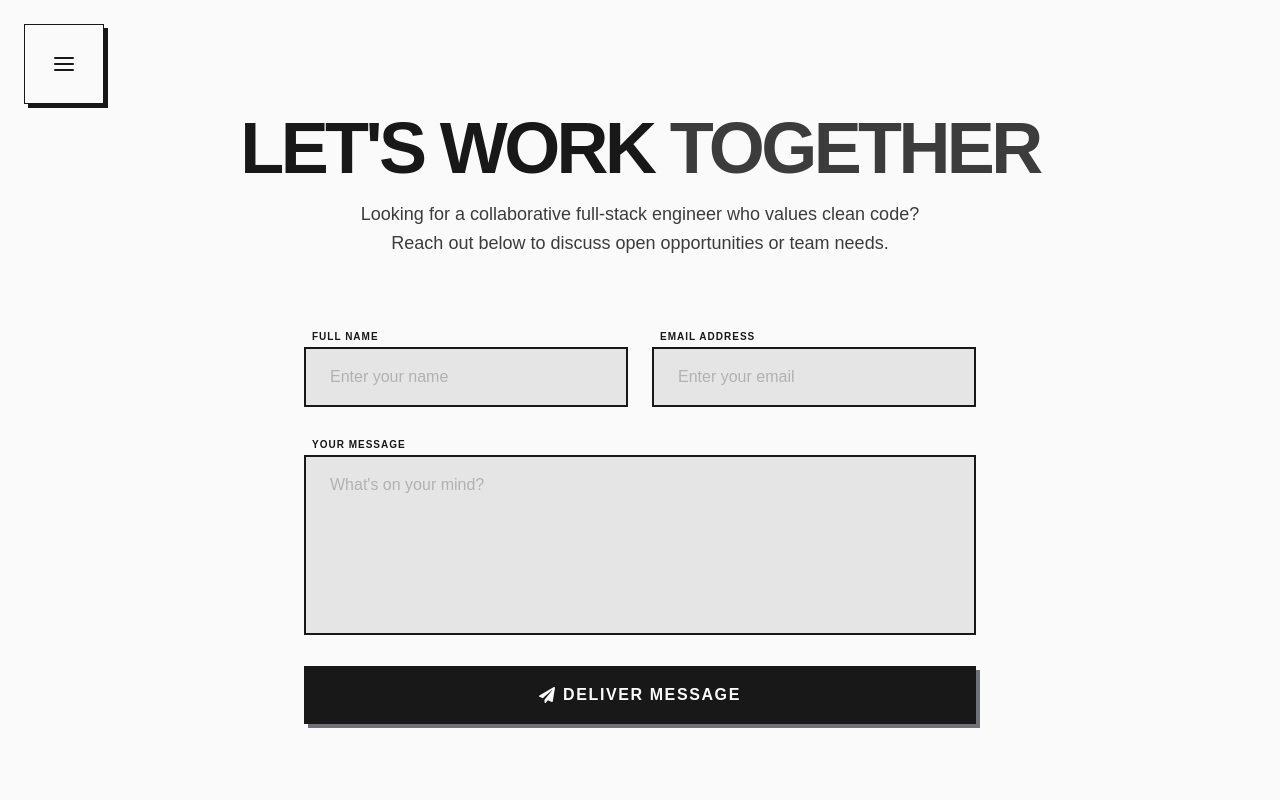
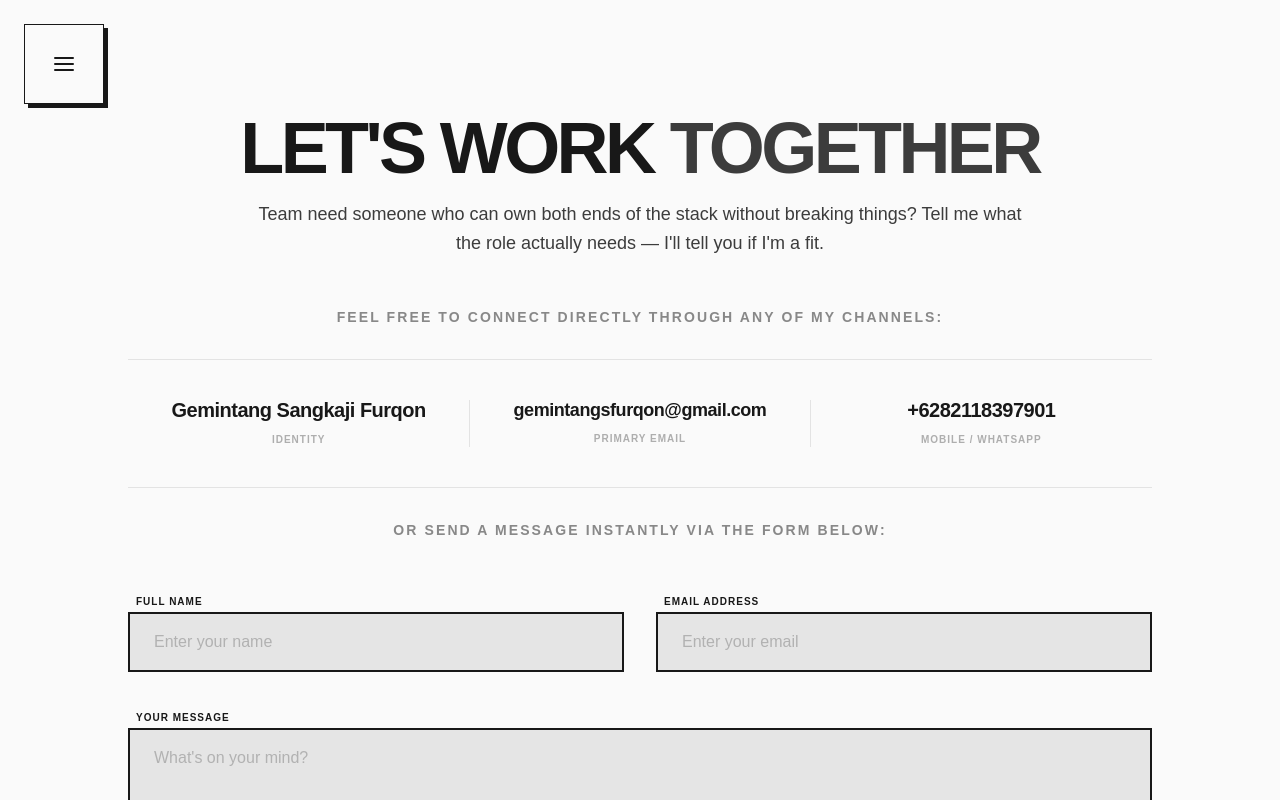
Before and after one commit to gemintangsf/portfolio, a Next.js app: page /contact in a window 1280 px wide. Shown: the top 800 px of the page. Built offline with nearby package versions, Linux system fonts and the light colour scheme; a web font is replaced by a local one.

Commit message:
style(sections): refactor hero options, techstack hover, and add contact details grid

```diff
--- a/src/components/sections/ContactSection.tsx
+++ b/src/components/sections/ContactSection.tsx
@@ -5,6 +5,7 @@ import { useState } from "react";
 import { FaPaperPlane, FaCheckCircle, FaExclamationCircle } from "react-icons/fa";
 import { Container, Grid, Stack, Input, Textarea, Button } from "@/components/ui";
 import { useUI } from "@/hooks/useUI";
+import { SITE_CONFIG, SOCIAL_LINKS } from "@/lib/constants";
 
 export default function ContactSection() {
     const [status, setStatus] = useState<"idle" | "loading" | "success" | "error">("idle");
@@ -16,27 +17,27 @@ export default function ContactSection() {
             case "Mobile":
                 return {
                     title: <>Let&apos;s Build Your <span className="text-brand-accent">Mobile App</span></>,
-                    subtitle: "Have a mobile app concept or need optimization? Let's discuss how we can build a responsive, high-performance Flutter solution together."
+                    subtitle: "Got an app idea that hasn't shipped yet, or one that's already live but losing users to lag? Tell me what's breaking — let's figure out the fix."
                 };
             case "Web":
                 return {
                     title: <>Let&apos;s Design Your <span className="text-brand-accent">Web Platform</span></>,
-                    subtitle: "Need a modern Next.js site or custom e-commerce solution? Tell me about your requirements and let's craft an SEO-friendly platform."
+                    subtitle: "Need a site that doesn't just look good but actually moves the needle — more sales, more traffic, stronger brand? Tell me what you're optimizing for, we'll design around it."
                 };
             case "Enterprise":
                 return {
                     title: <>Let&apos;s Design Your <span className="text-brand-accent">APIs & Backend</span></>,
-                    subtitle: "Looking for a secure, scalable backend architecture? Tell me about your database and server needs, and let's design the ideal API schema."
+                    subtitle: "System starting to choke under data or traffic it wasn't built for? Tell me where it's breaking — we'll work backward to the right architecture."
                 };
             case "All":
                 return {
                     title: <>Let&apos;s Work <span className="text-brand-accent">Together</span></>,
-                    subtitle: "Looking for a collaborative full-stack engineer who values clean code? Reach out below to discuss open opportunities or team needs."
+                    subtitle: "Team need someone who can own both ends of the stack without breaking things? Tell me what the role actually needs — I'll tell you if I'm a fit."
                 };
             default:
                 return {
                     title: <>Let&apos;s <span className="text-brand-accent">Collaborate</span></>,
-                    subtitle: "Have a vision? Let’s turn it into reality. I’m always open to discussing new projects, roles, and creative solutions."
+                    subtitle: "What's the problem you're trying to solve? Start there — we'll figure out the rest together."
                 };
         }
     };
@@ -106,12 +107,64 @@ export default function ContactSection() {
                     whileInView={{ opacity: 1, y: 0 }}
                     viewport={{ once: true, margin: "-100px" }}
                     transition={{ duration: 0.8, delay: 0.4, ease: [0.22, 1, 0.36, 1] }}
-                    className="text-lg text-brand-accent max-w-xl mb-16 font-light leading-relaxed"
+                    className="text-lg text-brand-accent max-w-3xl mb-12 font-light leading-relaxed"
                 >
                     {headerContent.subtitle}
                 </motion.p>
 
-                <div className="w-full max-w-2xl">
+                {/* Contact Information Grid */}
+                <motion.div
+                    initial={{ opacity: 0, y: 40 }}
+                    whileInView={{ opacity: 1, y: 0 }}
+                    viewport={{ once: true, margin: "-100px" }}
+                    transition={{ duration: 0.8, delay: 0.5, ease: [0.22, 1, 0.36, 1] }}
+                    className="w-full max-w-5xl mb-12 text-center"
+                >
+                    <p className="text-xs md:text-sm font-bold uppercase tracking-[0.15em] text-brand-accent/60 mb-8">
+                        Feel free to connect directly through any of my channels:
+                    </p>
+
+                    <div className="grid grid-cols-1 md:grid-cols-3 gap-8 md:gap-0 justify-center items-stretch border-y border-brand-base/10 py-10 mb-8">
+                        <div className="flex flex-col items-center justify-center px-6">
+                            <span className="text-lg md:text-xl font-black text-brand-base tracking-tight leading-none text-center">
+                                {SITE_CONFIG.name}
+                            </span>
+                            <span className="text-[10px] font-bold uppercase tracking-widest text-brand-accent/40 mt-3 text-center">
+                                identity
+                            </span>
+                        </div>
+
+                        <div className="flex flex-col items-center justify-center border-y md:border-y-0 md:border-x border-brand-base/10 py-6 md:py-0 px-6">
+                            <a
+                                href={SOCIAL_LINKS.email}
+                                className="text-base md:text-lg font-black text-brand-base hover:text-brand-accent hover:underline underline-offset-4 decoration-1 transition-all duration-300 tracking-tight leading-none text-center break-all"
+                            >
+                                {SITE_CONFIG.email}
+                            </a>
+                            <span className="text-[10px] font-bold uppercase tracking-widest text-brand-accent/40 mt-3 text-center">
+                                primary email
+                            </span>
+                        </div>
+
+                        <div className="flex flex-col items-center justify-center px-6">
+                            <a
+                                href={SOCIAL_LINKS.phone}
+                                className="text-lg md:text-xl font-black text-brand-base hover:text-brand-accent hover:underline underline-offset-4 decoration-1 transition-all duration-300 tracking-tight leading-none text-center"
+                            >
+                                {SOCIAL_LINKS.phone.replace("tel:", "")}
+                            </a>
+                            <span className="text-[10px] font-bold uppercase tracking-widest text-brand-accent/40 mt-3 text-center">
+                                mobile / whatsapp
+                            </span>
+                        </div>
+                    </div>
+
+                    <p className="text-xs md:text-sm font-bold uppercase tracking-[0.15em] text-brand-accent/60">
+                        Or send a message instantly via the form below:
+                    </p>
+                </motion.div>
+
+                <div className="w-full max-w-5xl">
                     <AnimatePresence mode="wait">
                         {status === "success" ? (
                             <motion.div
@@ -143,8 +196,8 @@ export default function ContactSection() {
                                 <input type="hidden" name="_captcha" value="false" />
                                 <input type="hidden" name="_template" value="table" />
 
-                                <Stack spacing="gap-6" align="stretch">
-                                    <Grid cols={{ md: 2 }} gap="gap-6">
+                                <Stack spacing="gap-8" align="stretch">
+                                    <Grid cols={{ md: 2 }} gap="gap-8">
                                         <Input
                                             type="text"
                                             name="name"
@@ -188,8 +241,8 @@ export default function ContactSection() {
                                             "Sending..."
                                         ) : (
                                             <>
-                                                <FaPaperPlane className="group-hover:translate-x-1 group-hover:-translate-y-1 transition-transform" />
-                                                Deliver Message
+                                                <FaPaperPlane />
+                                                Start the Conversation
                                             </>
                                         )}
                                     </Button>
--- a/src/components/sections/HeroSection.tsx
+++ b/src/components/sections/HeroSection.tsx
@@ -187,13 +187,13 @@ export default function HeroSection() {
                           <button
                             key={opt.id}
                             onClick={() => setSelectedOption(opt)}
-                            className="w-full text-left p-3.5 bg-background hover:bg-brand-base hover:text-background border border-brand-base/40 hover:border-brand-base shadow-[3px_3px_0px_0px_var(--color-highlight)] hover:shadow-[5px_5px_0px_0px_var(--color-primary)] active:translate-x-0.5 active:translate-y-0.5 transition-all duration-200 cursor-pointer flex items-center justify-between group focus:outline-none focus-visible:ring-2 focus-visible:ring-brand-base"
+                            className="w-full text-left p-3.5 bg-background border border-brand-base/40 hover:border-brand-base shadow-[3px_3px_0px_0px_var(--color-highlight)] hover:shadow-[5px_5px_0px_0px_var(--color-primary)] active:translate-x-0.5 active:translate-y-0.5 transition-all duration-200 cursor-pointer flex items-center justify-between group focus:outline-none focus-visible:ring-2 focus-visible:ring-brand-base"
                           >
                             <span className="flex items-center gap-3 font-bold uppercase tracking-wider text-xs">
-                              <Icon className="text-brand-accent group-hover:text-background transition-colors text-sm" />
+                              <Icon className="text-brand-accent transition-colors text-sm" />
                               {opt.label}
                             </span>
-                            <FaArrowRight className="text-brand-accent group-hover:text-background transition-colors text-xs" />
+                            <FaArrowRight className="text-brand-accent transition-colors text-xs" />
                           </button>
                         );
                       })}
@@ -240,7 +240,7 @@ export default function HeroSection() {
 
                         <button
                           onClick={() => setSelectedOption(null)}
-                          className="text-[10px] font-bold uppercase tracking-widest text-brand-primary hover:text-brand-base transition-colors flex items-center gap-2 cursor-pointer mt-2 focus:outline-none"
+                          className="text-[10px] font-bold uppercase tracking-widest text-brand-primary transition-colors flex items-center gap-2 cursor-pointer mt-2 focus:outline-none"
                         >
                           <FaArrowLeft /> Start Over
                         </button>
```
Also changed, not shown: src/components/sections/TechStack.tsx (+7 -4 lines).
